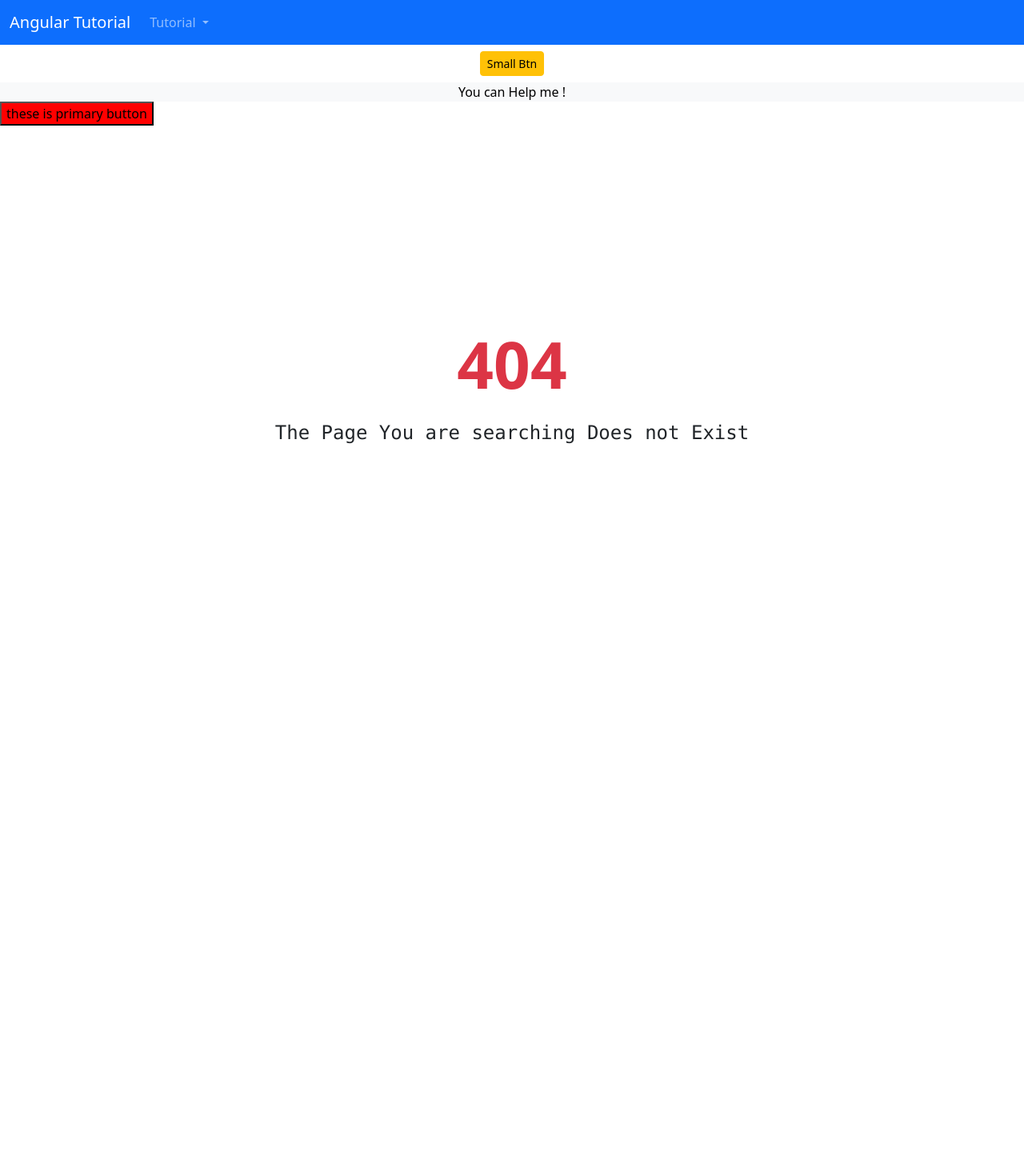
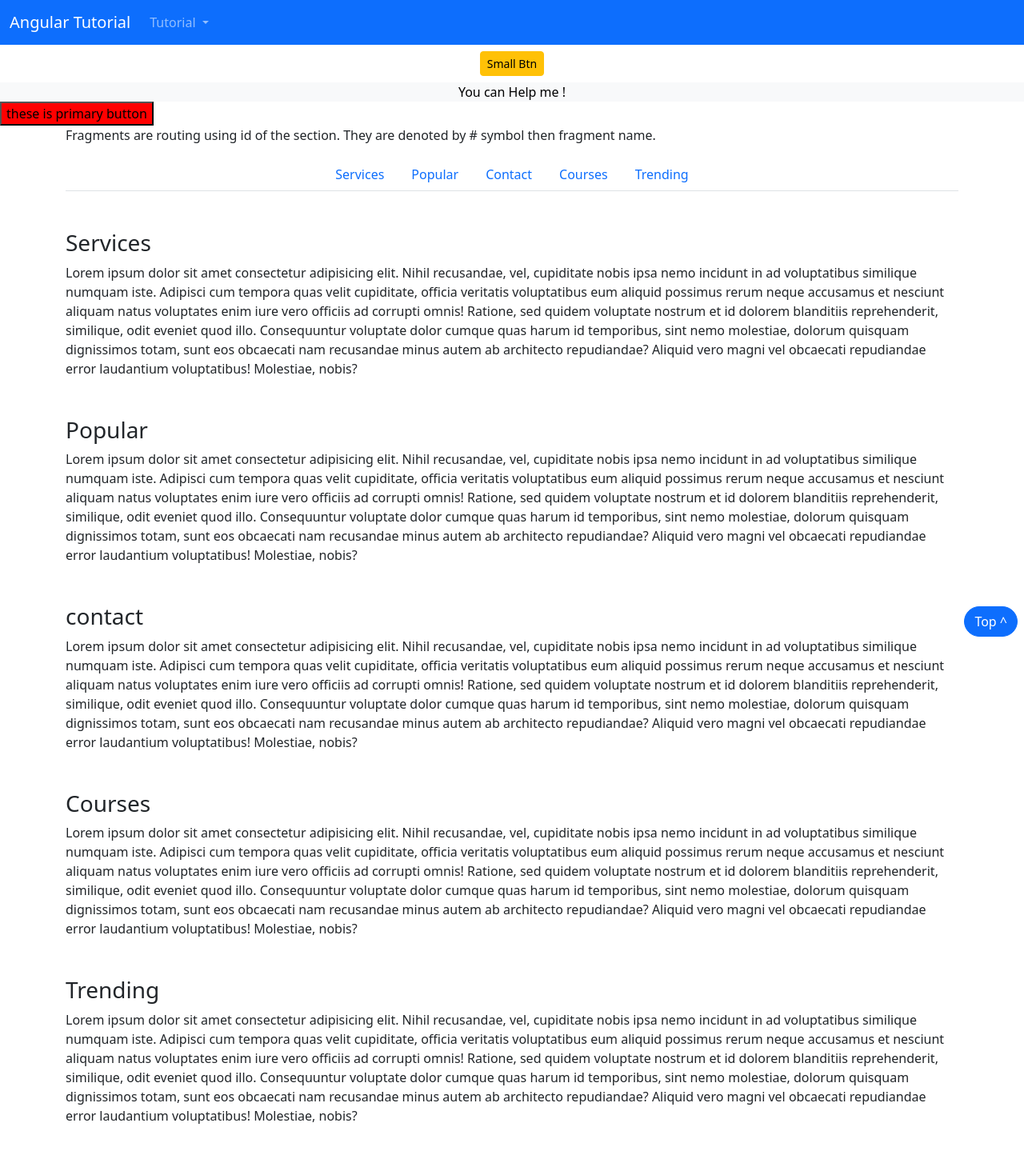
Before and after one commit to PrathameshSystenics/Angular_Tutorial, an Angular app in the folder AngularTut/: page /fragments in a window 1280 px wide. Before the commit this address had no page. Shown: the top 1444 px of the page at 80% size. Before the commit the page ends 800 px from the top, so only its background shows below. Built offline with nearby package versions, Linux system fonts and the light colour scheme.

Commit message:
Fragments Tutorial

```diff
--- a/AngularTut/src/app/Pages/router-tut/router-tut.component.html
+++ b/AngularTut/src/app/Pages/router-tut/router-tut.component.html
@@ -27,4 +27,8 @@
   <h3 class="mt-3">3. Query String</h3>
   <a routerLink="/querystring" class="btn btn-success">Click Here to Navigate</a>
   <hr>
+
+  <h3 class="mt-3">4. Fragments</h3>
+  <a routerLink="/fragments" class="btn btn-success">Click Here to Navigate</a>
+  <hr>
 </div>
--- a/AngularTut/src/app/app-routing.module.ts
+++ b/AngularTut/src/app/app-routing.module.ts
@@ -13,6 +13,7 @@ import { NotfoundComponent } from './Pages/notfound/notfound.component';
 import { RouterTutComponent } from './Pages/router-tut/router-tut.component';
 import { RouteParamComponent } from './route-param/route-param.component';
 import { QueryStringComponent } from './query-string/query-string.component';
+import { FragmentComponent } from './fragment/fragment.component';
 
 // Defining the routes
 const routes: Routes = [
@@ -32,7 +33,8 @@ const routes: Routes = [
   // defining the route parameter with the route
   { path: 'routeparam/:index', component: RouteParamComponent },
 
-  {path:"querystring",component:QueryStringComponent},
+  { path: 'querystring', component: QueryStringComponent },
+  { path: 'fragments', component: FragmentComponent },
   { path: '**', component: NotfoundComponent },
 ];
 
--- a/AngularTut/src/app/app.module.ts
+++ b/AngularTut/src/app/app.module.ts
@@ -75,6 +75,7 @@ import { NotfoundComponent } from './Pages/notfound/notfound.component';
 import { RouterTutComponent } from './Pages/router-tut/router-tut.component';
 import { RouteParamComponent } from './route-param/route-param.component';
 import { QueryStringComponent } from './query-string/query-string.component';
+import { FragmentComponent } from './fragment/fragment.component';
 
 // Creating the injection Token with the string
 export const API_URL = new InjectionToken<string>('API_URL');
@@ -152,6 +153,7 @@ export const API_URL = new InjectionToken<string>('API_URL');
     RouterTutComponent,
     RouteParamComponent,
     QueryStringComponent,
+    FragmentComponent,
   ],
   imports: [
     BrowserModule,
--- /dev/null
+++ b/AngularTut/src/app/fragment/fragment.component.html
@@ -0,0 +1,102 @@
+<div class="container position-relative mb-5">
+  <p>
+    Fragments are routing using id of the section. They are denoted by # symbol then fragment name.
+  </p>
+
+
+  <ul class="nav justify-content-center nav-tabs">
+    <li class="nav-item">
+      <!-- Assigning the fragments -->
+      <a routerLink="/fragments" fragment="services" class="nav-link">Services</a>
+    </li>
+    <li class="nav-item">
+      <a routerLink="/fragments" fragment="popular" class="nav-link">Popular</a>
+    </li>
+    <li class="nav-item">
+      <a routerLink="/fragments" fragment="contact" class="nav-link">Contact</a>
+    </li>
+    <li class="nav-item">
+      <a routerLink="/fragments" fragment="courses" class="nav-link">Courses</a>
+    </li>
+    <li class="nav-item">
+      <a routerLink="/fragments" fragment="trending" class="nav-link">Trending</a>
+    </li>
+  </ul>
+
+
+  <section id="services" class="mt-5">
+    <h3>
+      Services
+    </h3>
+    <div>
+      Lorem ipsum dolor sit amet consectetur adipisicing elit. Nihil recusandae, vel, cupiditate nobis ipsa nemo
+      incidunt in ad voluptatibus similique numquam iste. Adipisci cum tempora quas velit cupiditate, officia veritatis
+      voluptatibus eum aliquid possimus rerum neque accusamus et nesciunt aliquam natus voluptates enim iure vero
+      officiis ad corrupti omnis! Ratione, sed quidem voluptate nostrum et id dolorem blanditiis reprehenderit,
+      similique, odit eveniet quod illo. Consequuntur voluptate dolor cumque quas harum id temporibus, sint nemo
+      molestiae, dolorum quisquam dignissimos totam, sunt eos obcaecati nam recusandae minus autem ab architecto
+      repudiandae? Aliquid vero magni vel obcaecati repudiandae error laudantium voluptatibus! Molestiae, nobis?
+    </div>
+  </section>
+  <section id="popular" class="mt-5">
+    <h3>
+      Popular
+    </h3>
+    <div>
+      Lorem ipsum dolor sit amet consectetur adipisicing elit. Nihil recusandae, vel, cupiditate nobis ipsa nemo
+      incidunt in ad voluptatibus similique numquam iste. Adipisci cum tempora quas velit cupiditate, officia veritatis
+      voluptatibus eum aliquid possimus rerum neque accusamus et nesciunt aliquam natus voluptates enim iure vero
+      officiis ad corrupti omnis! Ratione, sed quidem voluptate nostrum et id dolorem blanditiis reprehenderit,
+      similique, odit eveniet quod illo. Consequuntur voluptate dolor cumque quas harum id temporibus, sint nemo
+      molestiae, dolorum quisquam dignissimos totam, sunt eos obcaecati nam recusandae minus autem ab architecto
+      repudiandae? Aliquid vero magni vel obcaecati repudiandae error laudantium voluptatibus! Molestiae, nobis?
+    </div>
+  </section>
+  <section id="contact" class="mt-5">
+    <h3>
+      contact
+    </h3>
+    <div>
+      Lorem ipsum dolor sit amet consectetur adipisicing elit. Nihil recusandae, vel, cupiditate nobis ipsa nemo
+      incidunt in ad voluptatibus similique numquam iste. Adipisci cum tempora quas velit cupiditate, officia veritatis
+      voluptatibus eum aliquid possimus rerum neque accusamus et nesciunt aliquam natus voluptates enim iure vero
+      officiis ad corrupti omnis! Ratione, sed quidem voluptate nostrum et id dolorem blanditiis reprehenderit,
+      similique, odit eveniet quod illo. Consequuntur voluptate dolor cumque quas harum id temporibus, sint nemo
+      molestiae, dolorum quisquam dignissimos totam, sunt eos obcaecati nam recusandae minus autem ab architecto
+      repudiandae? Aliquid vero magni vel obcaecati repudiandae error laudantium voluptatibus! Molestiae, nobis?
+    </div>
+  </section>
+  <section id="courses" class="mt-5">
+    <h3>
+      Courses
+    </h3>
+    <div>
+      Lorem ipsum dolor sit amet consectetur adipisicing elit. Nihil recusandae, vel, cupiditate nobis ipsa nemo
+      incidunt in ad voluptatibus similique numquam iste. Adipisci cum tempora quas velit cupiditate, officia veritatis
+      voluptatibus eum aliquid possimus rerum neque accusamus et nesciunt aliquam natus voluptates enim iure vero
+      officiis ad corrupti omnis! Ratione, sed quidem voluptate nostrum et id dolorem blanditiis reprehenderit,
+      similique, odit eveniet quod illo. Consequuntur voluptate dolor cumque quas harum id temporibus, sint nemo
+      molestiae, dolorum quisquam dignissimos totam, sunt eos obcaecati nam recusandae minus autem ab architecto
+      repudiandae? Aliquid vero magni vel obcaecati repudiandae error laudantium voluptatibus! Molestiae, nobis?
+    </div>
+  </section>
+  <section id="trending" class="mt-5">
+    <h3>
+      Trending
+    </h3>
+    <div>
+      Lorem ipsum dolor sit amet consectetur adipisicing elit. Nihil recusandae, vel, cupiditate nobis ipsa nemo
+      incidunt in ad voluptatibus similique numquam iste. Adipisci cum tempora quas velit cupiditate, officia veritatis
+      voluptatibus eum aliquid possimus rerum neque accusamus et nesciunt aliquam natus voluptates enim iure vero
+      officiis ad corrupti omnis! Ratione, sed quidem voluptate nostrum et id dolorem blanditiis reprehenderit,
+      similique, odit eveniet quod illo. Consequuntur voluptate dolor cumque quas harum id temporibus, sint nemo
+      molestiae, dolorum quisquam dignissimos totam, sunt eos obcaecati nam recusandae minus autem ab architecto
+      repudiandae? Aliquid vero magni vel obcaecati repudiandae error laudantium voluptatibus! Molestiae, nobis?
+    </div>
+  </section>
+
+
+  <button class="btn btn-primary rounded-5 position-fixed bottom-0 mb-1 end-0 me-2" (click)="UpperWindow()">
+    Top ^
+  </button>
+</div>
--- /dev/null
+++ b/AngularTut/src/app/fragment/fragment.component.ts
@@ -0,0 +1,27 @@
+import { Component, inject, OnInit } from '@angular/core';
+import { ActivatedRoute } from '@angular/router';
+
+@Component({
+  selector: 'fragment',
+  templateUrl: './fragment.component.html',
+})
+export class FragmentComponent implements OnInit {
+  activeRoute: ActivatedRoute = inject(ActivatedRoute);
+
+  ngOnInit(): void {
+    // getting the current fragment activated in the route
+    this.activeRoute.fragment.subscribe((data) => {
+      this.JumpToSection(String(data));
+    });
+  }
+
+  // jumping to the fragments
+  JumpToSection(section: string): void {
+    document.getElementById(section)?.scrollIntoView({ behavior: 'smooth' });
+  }
+
+  // navigates to up
+  UpperWindow() {
+    window.scrollTo({ top: 0 });
+  }
+}
```
